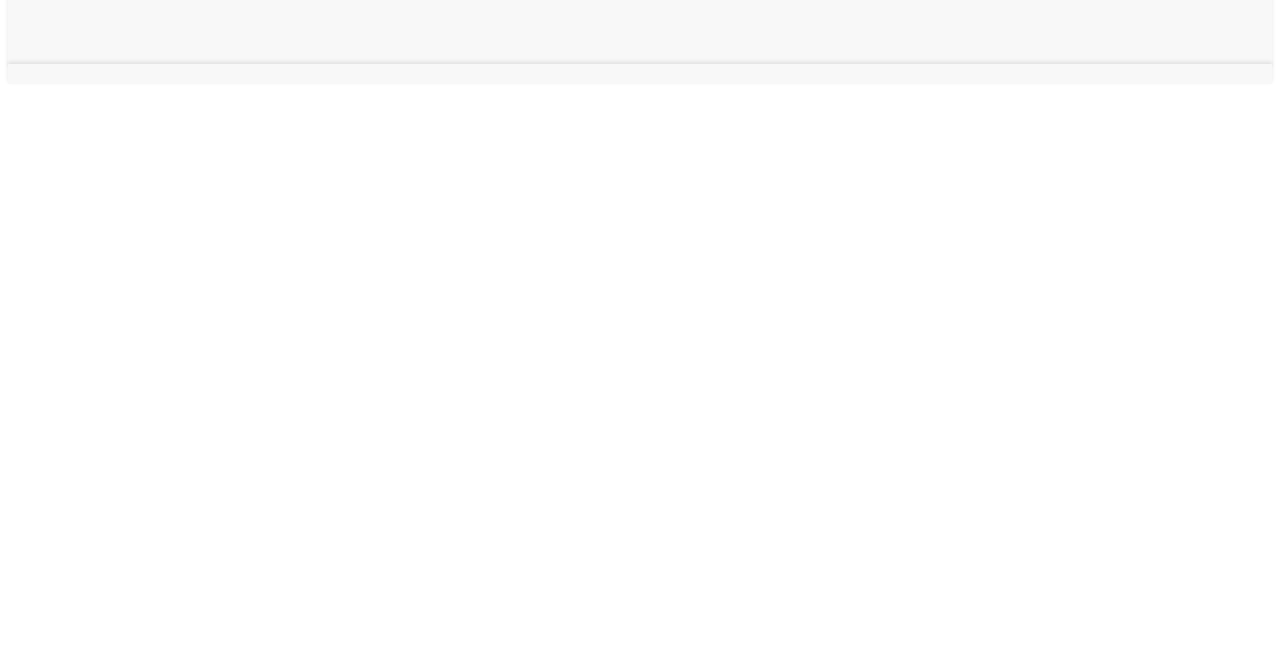
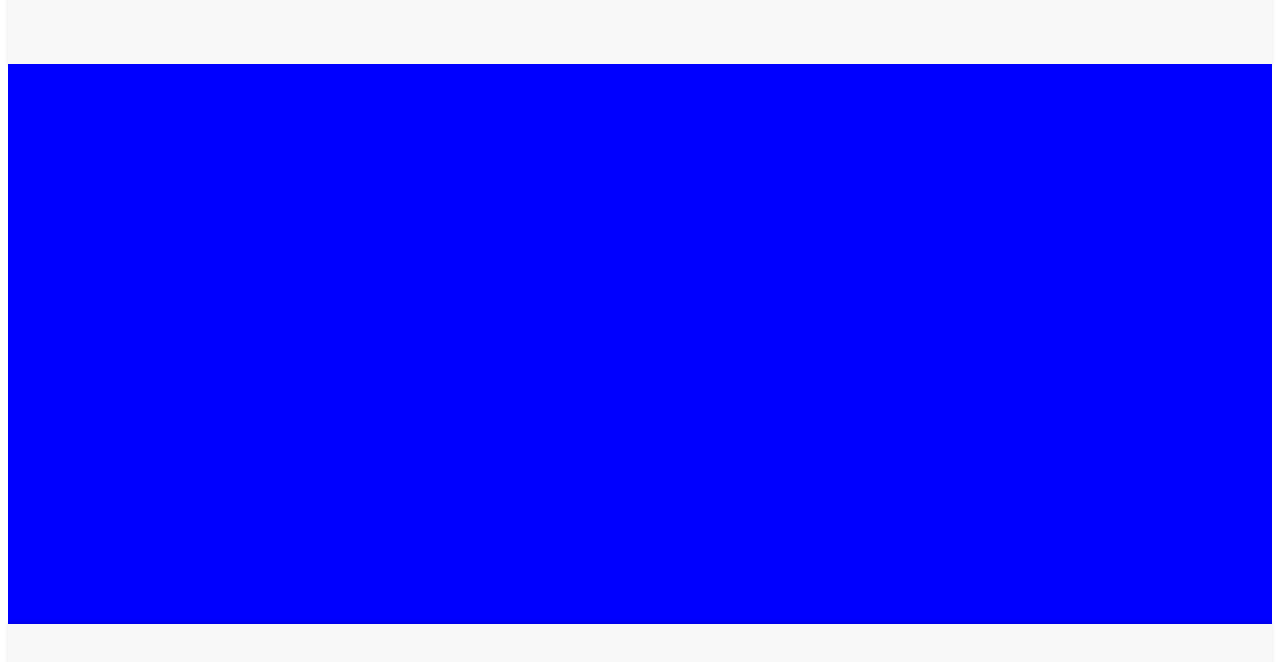
Before and after one commit to WuTangLan1/Mapple, a Vue app: page / in a window 1280 px wide. Before the commit this address had no page. Shown: the part 124-786 px from the top of the page. Built offline with nearby package versions, Linux system fonts and the light colour scheme.

Commit message:
2
homeview disp on entry

```diff
--- a/src/App.vue
+++ b/src/App.vue
@@ -24,19 +24,7 @@ export default {
 #app {
   display: flex;
   flex-direction: column;
-  height: 100vh;
-}
-
-nav {
-  padding: 30px;
-}
-
-nav a {
-  font-weight: bold;
-  color: #2c3e50;
-}
-
-nav a.router-link-exact-active {
-  color: #42b983;
+  height: 100%;
+  width:100%;
 }
 </style>
--- a/src/components/homedir/bottomfooter.vue
+++ b/src/components/homedir/bottomfooter.vue
@@ -17,6 +17,6 @@ footer {
   background-color: #f8f8f8; /* Slightly off-white background */
   box-shadow: 0 -2px 4px rgba(0, 0, 0, 0.1); /* subtle box shadow */
   padding: 10px 0; /* Add padding to give some space */
-  /* Other styles for your footer */
+  height: 10vh; /* Set height to 10% of the viewport height */
 }
 </style>
--- a/src/router/index.js
+++ b/src/router/index.js
@@ -1,6 +1,13 @@
 import { createRouter, createWebHistory } from 'vue-router'
+import HomeView from '../views/homeView.vue'
 
 const routes = [
+  {
+    path: '/',
+    name: 'Home',
+    component: HomeView
+  }
+  // You can add more routes here
 ]
 
 const router = createRouter({
--- a/src/views/homeView.vue
+++ b/src/views/homeView.vue
@@ -1,13 +1,20 @@
 <!-- This is the code for the src\views\homeView.vue -->
 
-<script>
+<template>
+    <div class="home-view">
+      <!-- Your main content goes here -->
+    </div>
+  </template>
 
-</script>
+  <script>
+  export default {
+    name: 'HomeView'
+  }
+  </script>
 
-<template>
-
-</template>
-
-<style scoped>
-
-</style>
+  <style scoped>
+  .home-view {
+    height: 70vh; /* Set height to 70% of the viewport height */
+    background-color: blue;
+  }
+  </style>
```
Also changed, not shown: src/components/homedir/topheader.vue (indentation only).
